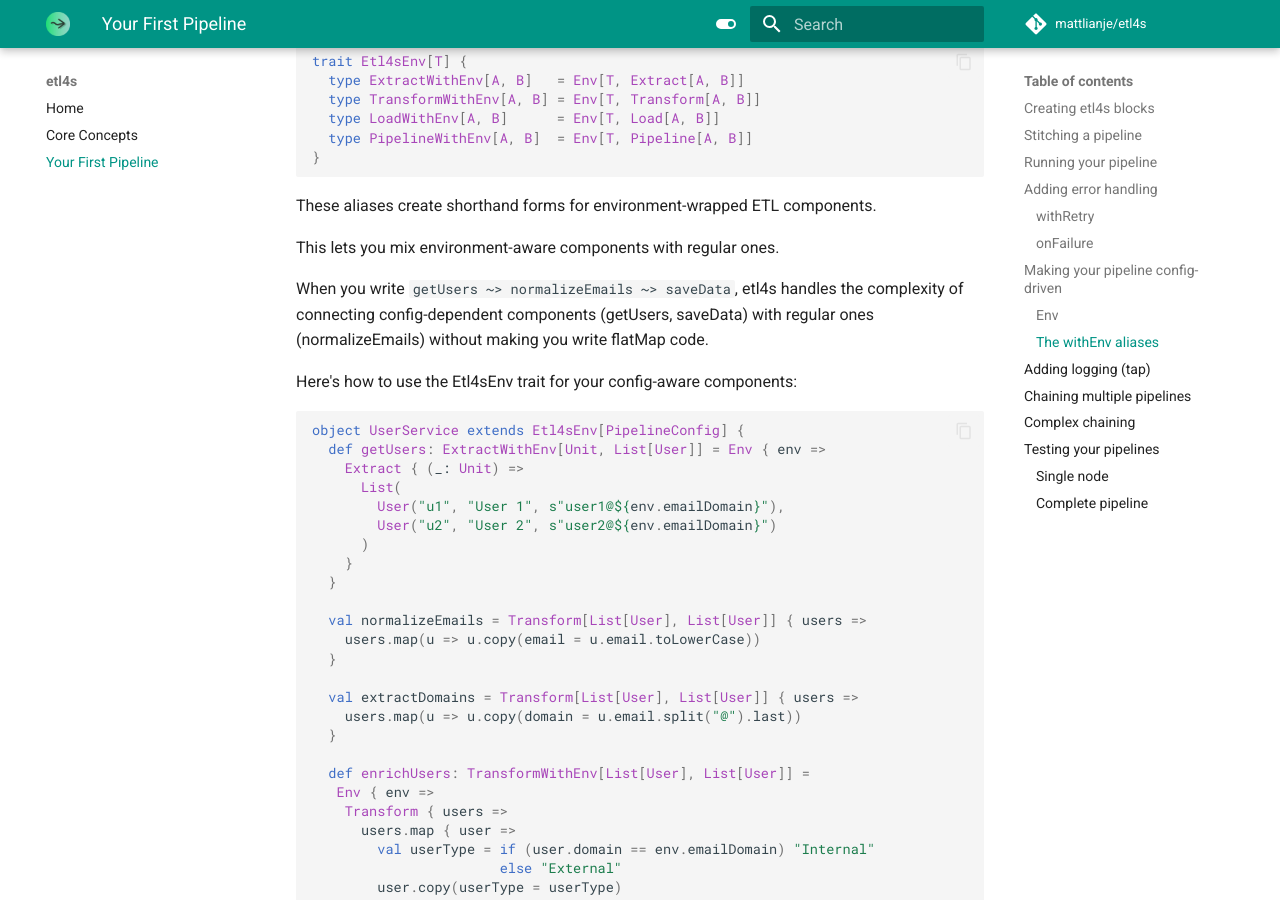
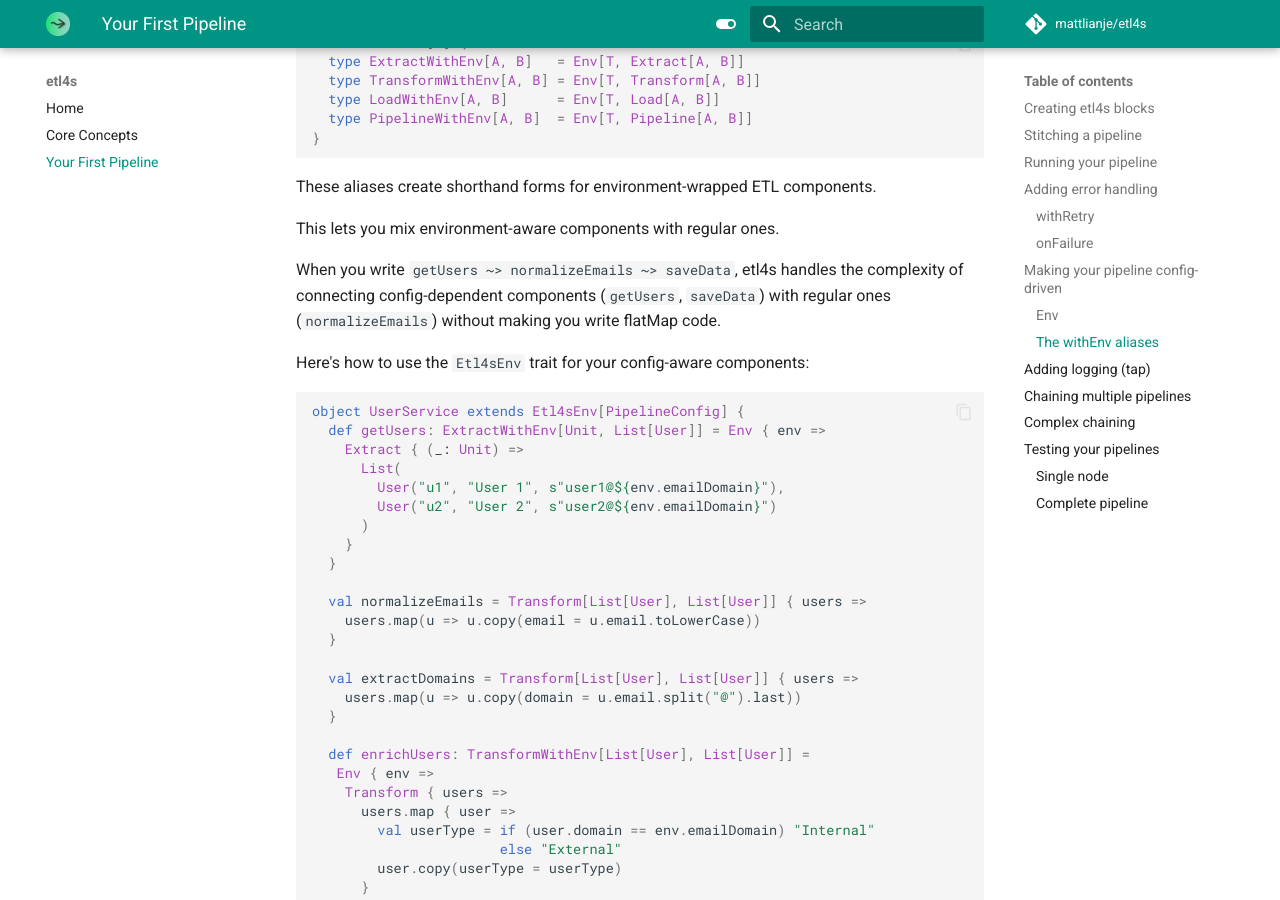
Before and after one commit to mattlianje/etl4s, an MkDocs documentation site: the page built from docs/first-pipeline.md, in a window 1280 px wide and 900 px high, scrolled down 3460 px. Built offline with MkDocs 1.6.1 and Material for MkDocs 9.7.7, drawn with Linux system fonts in a browser that asks for light colours; comment, search, counter and statistics services are not loaded; some of the changed text lies outside the part shown.

Commit message:
feat: edit doc

````diff
--- a/docs/first-pipeline.md
+++ b/docs/first-pipeline.md
@@ -162,9 +161,9 @@ These aliases create shorthand forms for environment-wrapped ETL components.
 
 This lets you mix environment-aware components with regular ones.
 
-When you write `getUsers ~> normalizeEmails ~> saveData`, etl4s handles the complexity of connecting config-dependent components (getUsers, saveData) with regular ones (normalizeEmails) without making you write flatMap code.
+When you write `getUsers ~> normalizeEmails ~> saveData`, etl4s handles the complexity of connecting config-dependent components (`getUsers`, `saveData`) with regular ones (`normalizeEmails`) without making you write flatMap code.
 
-Here's how to use the Etl4sEnv trait for your config-aware components:
+Here's how to use the `Etl4sEnv` trait for your config-aware components:
 
 ```scala
 object UserService extends Etl4sEnv[PipelineConfig] {
@@ -223,7 +222,8 @@ val myConfig = PipelineConfig(
   endDate = java.time.LocalDate.of(2025, 1, 3)
 )
 
-val configuredPipeline: Pipeline[Unit, Unit] = configPipeline.provideEnv(myConfig)
+val configuredPipeline: Pipeline[Unit, Unit] =
+     configPipeline.provideEnv(myConfig)
 ```
 
 You can now run your pipeline:
@@ -250,9 +250,8 @@ val pipeline = sayHello ~>
 
 val result = pipeline.unsafeRun(())
 // Result: Array("HELLO", "WORLD")
-//    but also prints: "Processing 2 words"
+// ...but also prints: "Processing 2 words"
 ```
-
 
 ## Chaining multiple pipelines
 Chain pipelines with `~>` like UNIX pipes:
````
Also changed, not shown: other parts of docs/first-pipeline.md (+10 -9 lines).
